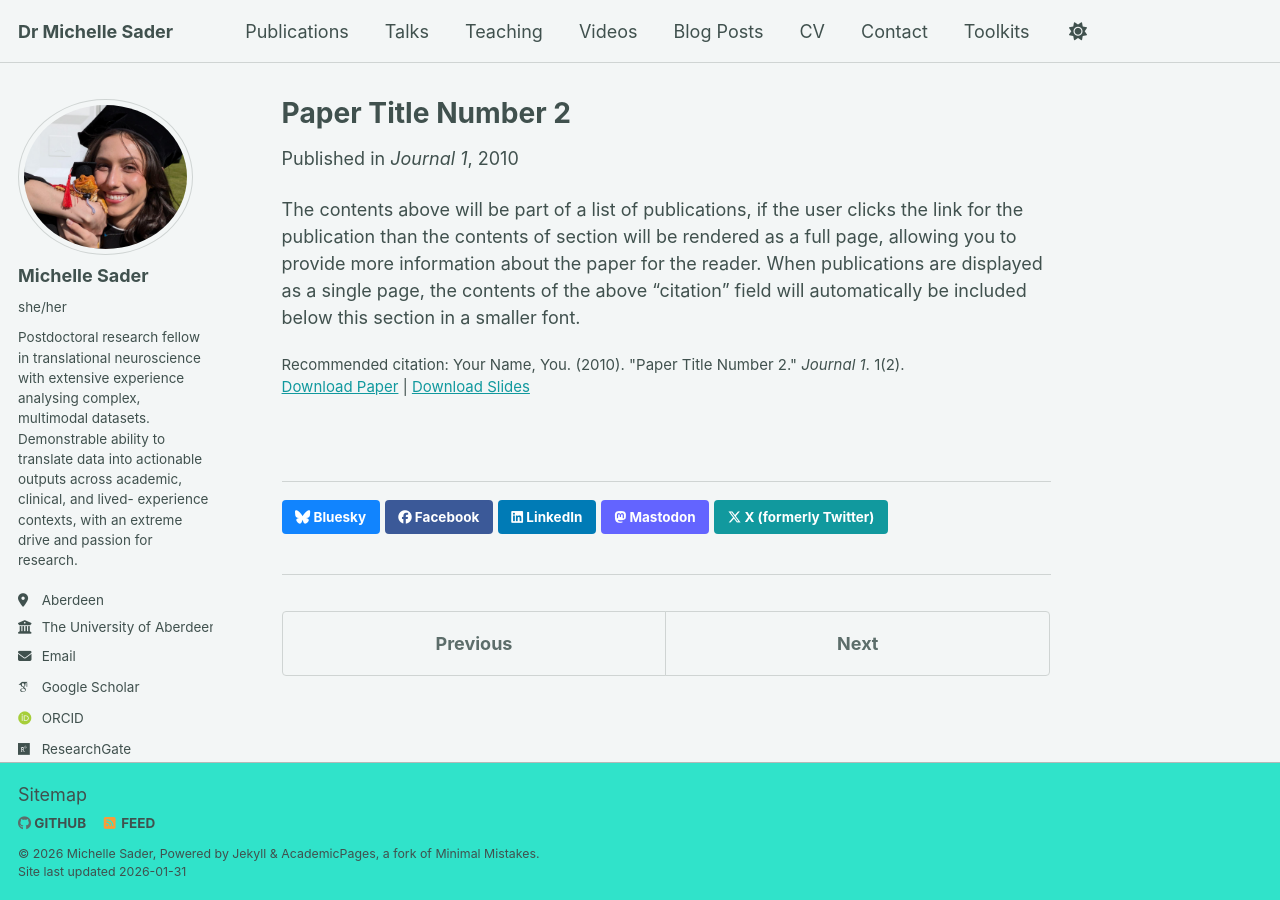
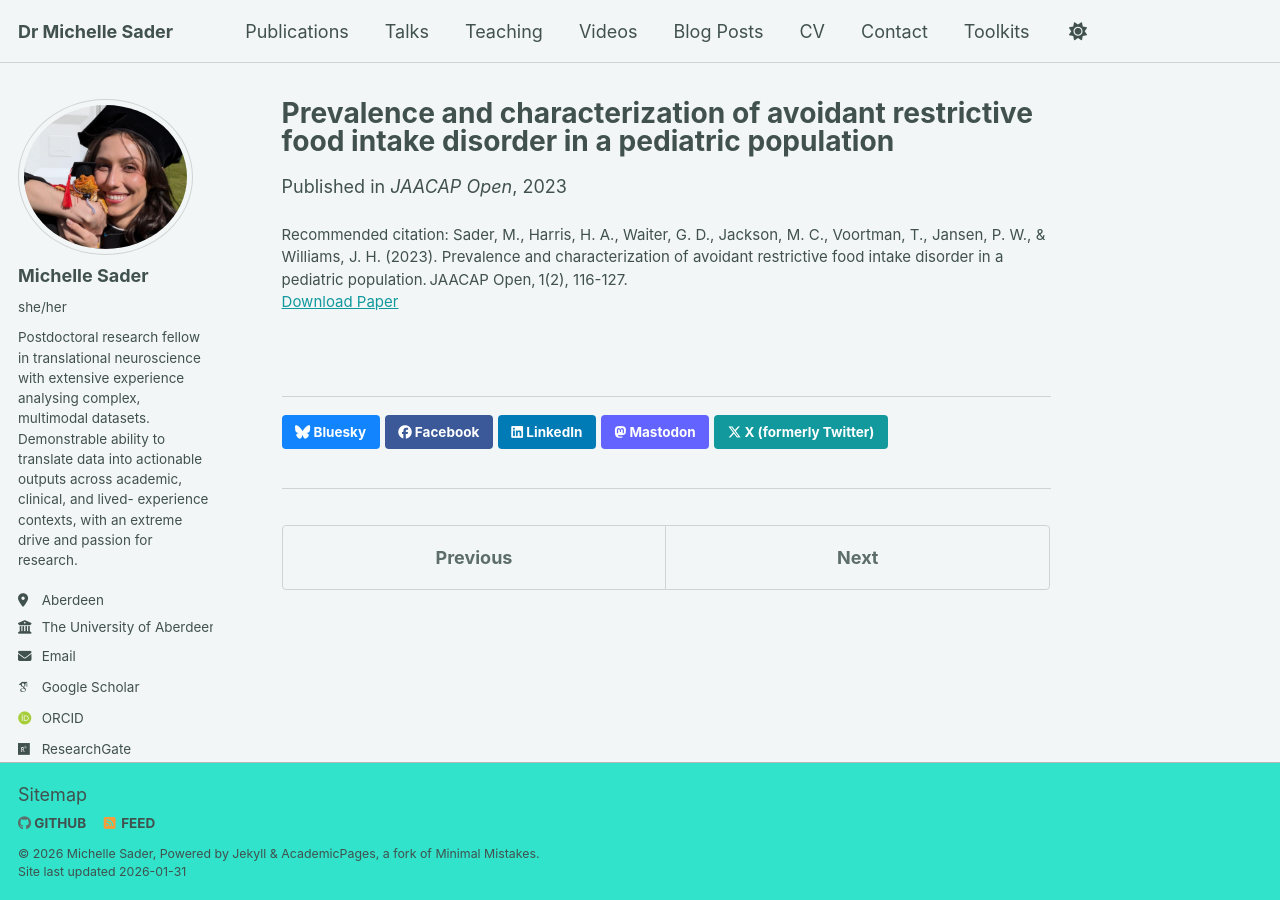
Before and after one commit to sadermichelle/sadermichelle.github.io, a Jekyll site: the page built from _publications/2010-10-01-paper-title-number-2.md, in a window 1280 px wide. Built offline with Jekyll 4.4.1, drawn with Linux system fonts in a browser that asks for light colours; some web fonts are replaced; a script bundle is joined from its source files by our own code; library files that are not in the unit come from our copies.

Commit message:
Update publication details for Paper Title Number 2

```diff
--- a/_publications/2010-10-01-paper-title-number-2.md
+++ b/_publications/2010-10-01-paper-title-number-2.md
@@ -1,14 +1,11 @@
 ---
-title: "Paper Title Number 2"
+title: "Prevalence and characterization of avoidant restrictive food intake disorder in a pediatric population"
 collection: publications
 category: manuscripts
 permalink: /publication/2010-10-01-paper-title-number-2
-excerpt: 'This paper is about the number 2. The number 3 is left for future work.'
-date: 2010-10-01
-venue: 'Journal 1'
-slidesurl: 'https://academicpages.github.io/files/slides2.pdf'
-paperurl: 'https://academicpages.github.io/files/paper2.pdf'
-citation: 'Your Name, You. (2010). &quot;Paper Title Number 2.&quot; <i>Journal 1</i>. 1(2).'
+excerpt: ''
+date: 2023-05-23
+venue: 'JAACAP Open'
+paperurl: 'https://pmc.ncbi.nlm.nih.gov/articles/PMC11562555/'
+citation: 'Sader, M., Harris, H. A., Waiter, G. D., Jackson, M. C., Voortman, T., Jansen, P. W., & Williams, J. H. (2023). Prevalence and characterization of avoidant restrictive food intake disorder in a pediatric population. JAACAP Open, 1(2), 116-127.'
 ---
-
-The contents above will be part of a list of publications, if the user clicks the link for the publication than the contents of section will be rendered as a full page, allowing you to provide more information about the paper for the reader. When publications are displayed as a single page, the contents of the above "citation" field will automatically be included below this section in a smaller font.
```
